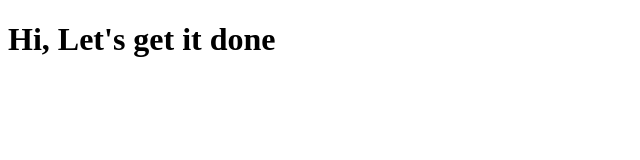
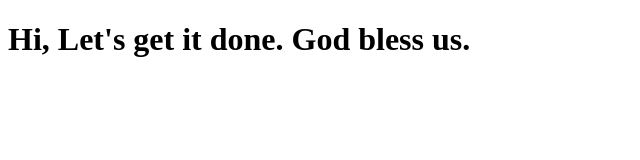
Before and after one commit to Sandhyachinthamani/Test1, a plain HTML site: page index.html in a window 1280 px wide. Shown: the whole page, without its empty margins (0-640 px from the left). Drawn offline with Linux system fonts and the light colour scheme.

Commit message:
code edited

```diff
--- a/index.html
+++ b/index.html
@@ -6,6 +6,6 @@
     <title>Document</title>
 </head>
 <body>
-    <h1>Hi, Let's get it done</h1>
+    <h1>Hi, Let's get it done. God bless us.</h1>
 </body>
 </html>
```
